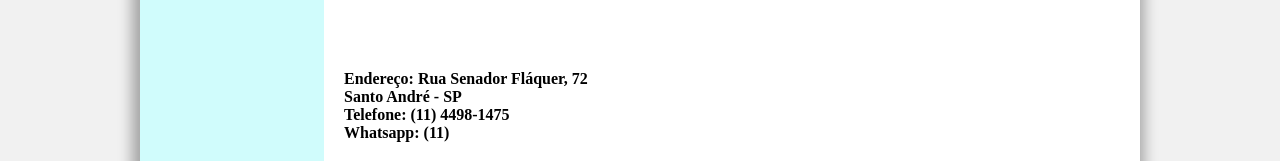
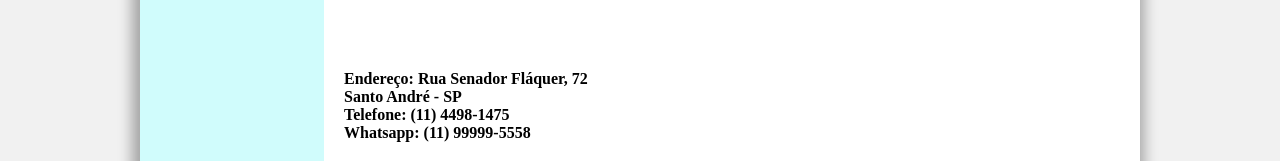
Before and after one commit to Lilarodrigues85/Estudos_dio_me, a plain HTML site: page desafio_site_completo_com_html/contato.html in a window 1280 px wide. Shown: the part 599-760 px from the top of the page. Drawn offline with Linux system fonts and the light colour scheme; grey boxes are pictures that could not be loaded.

Commit message:
atualização

```diff
--- a/desafio_site_completo_com_html/contato.html
+++ b/desafio_site_completo_com_html/contato.html
@@ -29,7 +29,7 @@
                 <h4>Endereço: Rua Senador Fláquer, 72 <br>
                 Santo André - SP <br>
                 Telefone: (11) 4498-1475 <br>
-                Whatsapp: (11) </h4>
+                Whatsapp: (11) 99999-5558 </h4>
                 <!-- Aqui vai o seu conteúdo -->
                 <iframe src="https://www.google.com/maps/embed?pb=!1m18!1m12!1m3!1d3654.4467529213175!2d-46.528923820037114!3d-23.659976371203047!2m3!1f0!2f0!3f0!3m2!1i1024!2i768!4f13.1!3m3!1m2!1s0x94ce428893d9621d%3A0xea0334ea4d96e286!2sR.%20Sen.%20Flaquer%2C%2072%20-%20Centro%2C%20Santo%20Andr%C3%A9%20-%20SP%2C%2009010-160!5e0!3m2!1spt-BR!2sbr!4v1666646404404!5m2!1spt-BR!2sbr" width="600" height="450" style="border:0;" allowfullscreen="" loading="lazy" referrerpolicy="no-referrer-when-downgrade"></iframe> <br>
                 <h1>CONTATO</h1>
```
